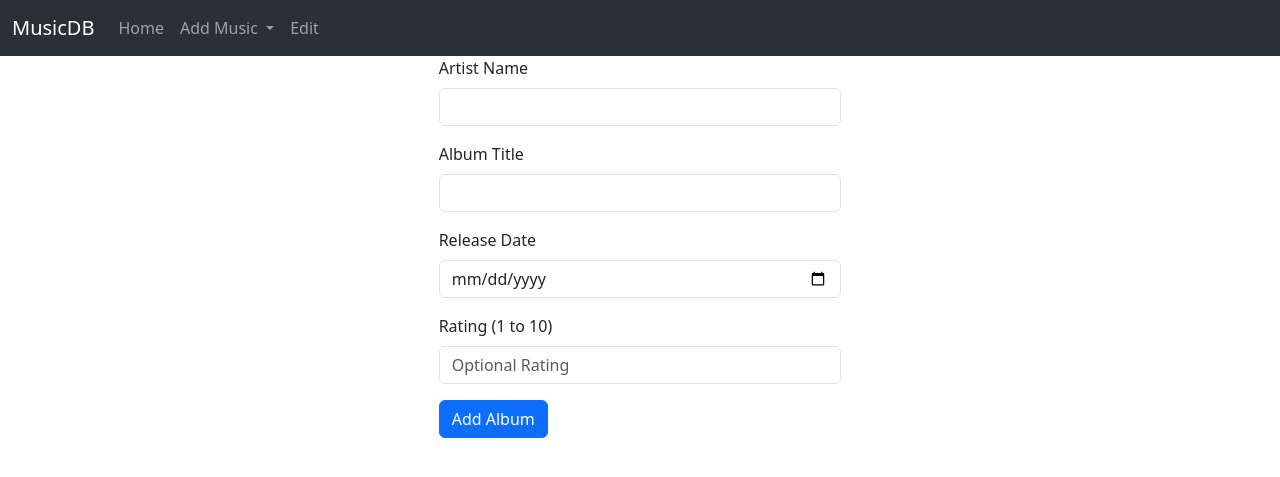
After one commit to alvadeli/cs50-final-project, a Flask app: page /enter_music_data in a window 1280 px wide. The commit adds this page. Shown: the top 477 px of the page. Run offline with Flask 3, Linux system fonts and the light colour scheme.

Commit message:
feat: adding albums via entering album data

```diff
--- a/app.py
+++ b/app.py
@@ -3,21 +3,22 @@ import os
 from flask import Flask, flash, jsonify, redirect, render_template, request, session
 from flask_sqlalchemy import SQLAlchemy
 from sqlalchemy import select
-from flask_migrate import Migrate
+#from flask_migrate import Migrate
+from datetime import datetime
+from models import Artist, Album, Rating, db
 
 # Configure application
 app = Flask(__name__)
 
 # Configure database
 app.config["SQLALCHEMY_DATABASE_URI"] = "sqlite:///music.db"
-db = SQLAlchemy(app)
-migrate = Migrate(app, db)
-
-from models import Artist
+#db = SQLAlchemy(app)
+db.init_app(app)
+# migrate = Migrate(app, db)
 
 
-# with app.app_context():
-#     db.create_all()
+with app.app_context():
+    db.create_all()
 
 # Ensure templates are auto-reloaded
 app.config["TEMPLATES_AUTO_RELOAD"] = True
@@ -33,5 +34,59 @@ def after_request(response):
 
 @app.route("/", methods=["POST", "GET"])
 def index():
-    artists = db.session.execute(select(Artist)).scalars()
+    stmt = select(Album,Artist,Rating).join(Album, Album.artist_id == Artist.id).join(Rating, Album.id == Rating.album_id, isouter=True)
+    print(stmt)
+    album_data = db.session.execute(stmt).all()
+
+    for album,artist,rating in album_data:
+        rating_value = rating.rating_value if rating else ""
+        print(f"{album.id} {album.title} {artist.name} {rating_value}")
+
     return render_template("index.html")
+
+
+@app.route("/enter_music_data", methods=["POST", "GET"])
+def enter_music_data():
+    if request.method == "GET":
+        return render_template("enter_music_data.html")
+
+    artist_name = request.form.get("artist")
+    album_title = request.form.get("album")
+    release_date = request.form.get("release_date")
+    rating_value = request.form.get("rating")
+
+    # if not artist or album or release_date:
+    #     # TODO Error Handling
+    #     render_template("enter_music_data.html")
+
+    release_date = datetime.strptime(release_date, "%Y-%m-%d").date()
+
+    artist = db.session.scalars(select(Artist)
+                                   .where(Artist.name == artist_name)
+                                   ).first()
+
+    if not artist:
+        new_artist = Artist(name=artist_name)
+        db.session.add(new_artist)
+        db.session.commit()
+        artist = new_artist
+
+    album = db.session.scalars(select(Album)
+                                  .where(Album.title == album_title)
+                                  .where(Album.artist_id == artist.id)
+                                  ).first()
+
+    if album:
+        return
+
+    new_album = Album(title = album_title, release_date = release_date, artist_id = artist.id)
+    db.session.add(new_album)
+    db.session.commit()
+    album = new_album
+
+    if rating_value:
+        new_rating = Rating(album_id = album.id, rating_value = rating_value)
+        db.session.add(new_rating)
+        db.session.commit()
+
+    return render_template("enter_music_data.html")
--- a/models.py
+++ b/models.py
@@ -1,8 +1,8 @@
 from flask_sqlalchemy import SQLAlchemy
 from sqlalchemy import ForeignKey
 from sqlalchemy.orm import Mapped, mapped_column
-from sqlalchemy.types import DateTime, Integer, String
-from datetime import datetime
+from sqlalchemy.types import Integer, String,Date
+from datetime import date
 from flask_migrate import Migrate
 
 db = SQLAlchemy()
@@ -14,7 +14,7 @@ class Artist(db.Model):
 class Album(db.Model):
     id: Mapped[int] = mapped_column(Integer(), primary_key=True)
     title: Mapped[str] = mapped_column(String(255), nullable=False)
-    release_date: Mapped[datetime] = mapped_column(DateTime(), nullable=False)
+    release_date: Mapped[date] = mapped_column(Date(), nullable=False)
     cover: Mapped[str] = mapped_column(String(255), nullable=True)
     artist_id: Mapped[int] = mapped_column(ForeignKey("artist.id"), nullable=False)
 
--- /dev/null
+++ b/templates/enter_music_data.html
@@ -0,0 +1,29 @@
+{% extends "layout.html" %}
+
+{% block title %}
+    Home
+{% endblock %}
+
+{% block main %}
+<div class="col-4 mx-auto container">
+    <form action="/enter_music_data" method="post">
+        <div class="mb-3">
+          <label class="form-label">Artist Name</label>
+          <input type="text" class="form-control" name="artist" required>
+        </div>
+        <div class="mb-3">
+          <label class="form-label">Album Title</label>
+          <input type="text" class="form-control" name="album" required>
+        </div>
+        <div class="mb-3">
+          <label class="form-label">Release Date</label>
+          <input type="date" class="form-control" name="release_date" required>
+        </div>
+        <div class="mb-3">
+            <label class="form-label">Rating (1 to 10)</label>
+            <input type="number" class="form-control" name="rating" min="1" max="10" placeholder="Optional Rating">
+          </div>
+        <button type="submit" class="btn btn-primary">Add Album</button>
+      </form>
+</div>
+{% endblock %}
--- a/templates/layout.html
+++ b/templates/layout.html
@@ -16,14 +16,14 @@
         <div class="collapse navbar-collapse" id="navbarNavDropdown">
             <ul class="navbar-nav">
             <li class="nav-item">
-                <a class="nav-link" href="#">Home</a>
+                <a class="nav-link" href="/">Home</a>
             </li>
             <li class="nav-item dropdown">
                 <a class="nav-link dropdown-toggle" href="#" role="button" data-bs-toggle="dropdown" aria-expanded="false">
                 Add Music
                 </a>
                 <ul class="dropdown-menu">
-                    <li><a class="dropdown-item" href="#">Enter data</a></li>
+                    <li><a class="dropdown-item" href="/enter_music_data">Enter data</a></li>
                     <li><a class="dropdown-item disabled" href="#">Search MusicBrainz</a></li>
                 </ul>
             </li>
```
